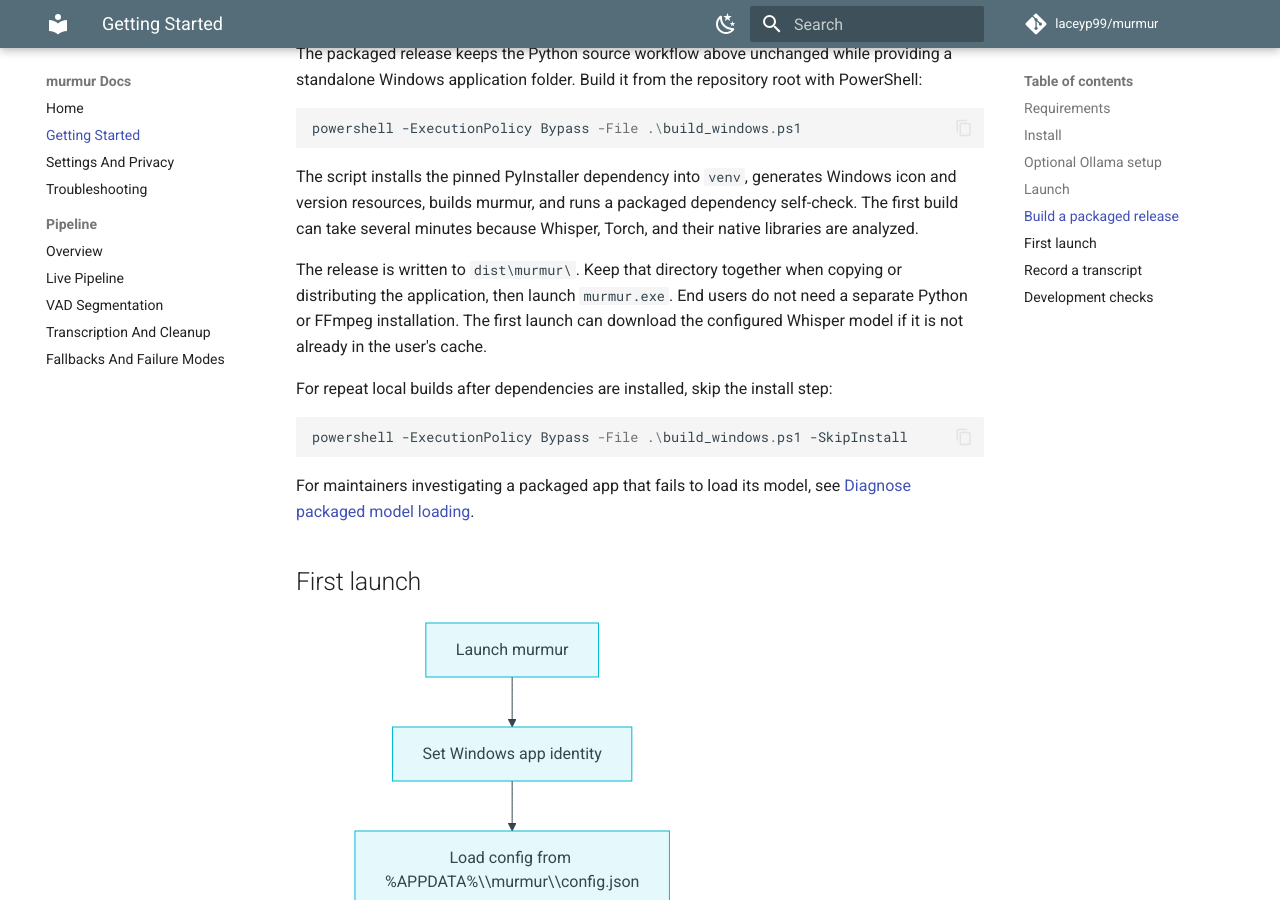
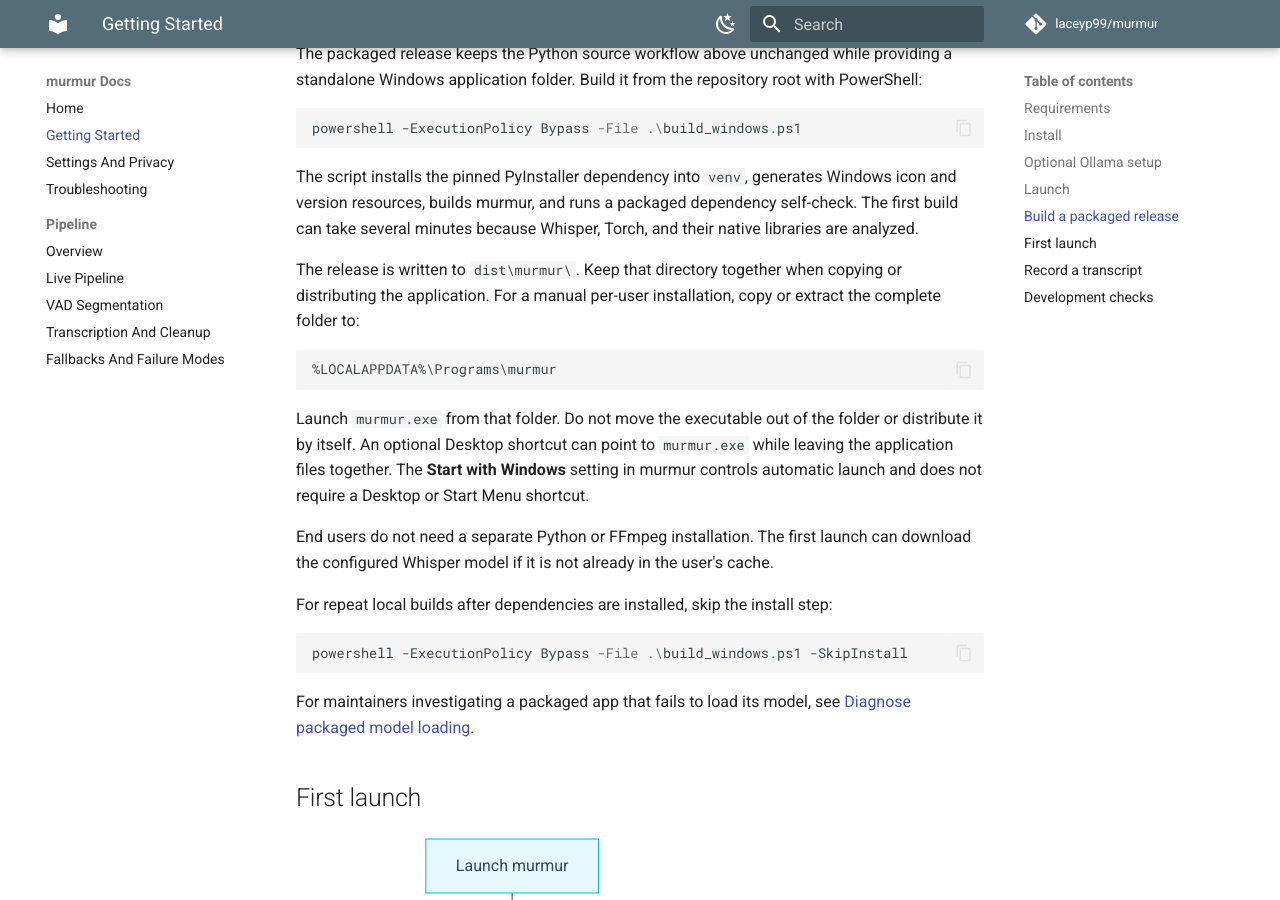
Before and after one commit to laceyp99/murmur, an MkDocs documentation site: the page built from docs/getting-started.md, in a window 1280 px wide and 900 px high, scrolled down 2200 px. Built offline with MkDocs 1.6.1 and Material for MkDocs 9.7.7, drawn with Linux system fonts in a browser that asks for light colours; comment, search, counter and statistics services are not loaded.

Commit message:
docs(windows): document zip distribution

````diff
--- a/docs/getting-started.md
+++ b/docs/getting-started.md
@@ -107,9 +107,22 @@
 their native libraries are analyzed.
 
 The release is written to `dist\murmur\`. Keep that directory together when
-copying or distributing the application, then launch `murmur.exe`. End users do
-not need a separate Python or FFmpeg installation. The first launch can download
-the configured Whisper model if it is not already in the user's cache.
+copying or distributing the application. For a manual per-user installation,
+copy or extract the complete folder to:
+
+```text
+%LOCALAPPDATA%\Programs\murmur
+```
+
+Launch `murmur.exe` from that folder. Do not move the executable out of the
+folder or distribute it by itself. An optional Desktop shortcut can point to
+`murmur.exe` while leaving the application files together. The **Start with
+Windows** setting in murmur controls automatic launch and does not require a
+Desktop or Start Menu shortcut.
+
+End users do not need a separate Python or FFmpeg installation. The first
+launch can download the configured Whisper model if it is not already in the
+user's cache.
 
 For repeat local builds after dependencies are installed, skip the install step:
 
````
Also changed, not shown: README.md (+5 -2 lines).
